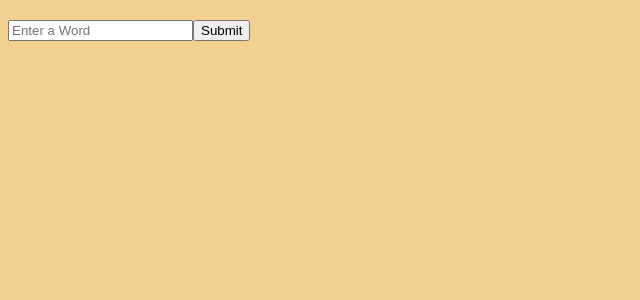
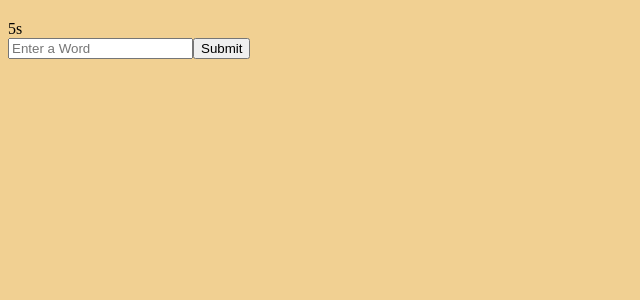
Before and after one commit to prudhomk/shiritori, a React app: page /game in a window 1280 px wide. Shown: the top 300 px of the page, without its empty margins (0-640 px from the left). Built offline with nearby package versions, Linux system fonts and the light colour scheme; a web font is replaced by a local one.

Commit message:
working on timer functionality

```diff
--- a/src/components/game/Game.jsx
+++ b/src/components/game/Game.jsx
@@ -1,15 +1,19 @@
 /* eslint-disable max-len */
-import React from 'react';
+import React, { useEffect, useState } from 'react';
 import { useWord, useWordList, useCategory } from '../state/GameProvider.jsx';
 import { ruleCheck, checkDictionary, checkRepeats } from '../utilities/ruleset.js';
 import { FnV, Names, Animals, Pokemon } from '../../data/categories.js';
 import styles from '../styles/Game.scss';
+
 
 export default function Game() {
 
   const { word, setWord } = useWord();
   const { wordList, setWordList } = useWordList();
   const { category } = useCategory();
+  const [seconds, setSeconds] = useState(5);
+  const [isActive, setIsActive] = useState(false);
+
 
   const definedDictionary = (category) => {
     switch(category) {
@@ -29,13 +33,13 @@ export default function Game() {
 
 
   const handleCheck = () => {
-
-
     if(wordList.length >= 1 && ruleCheck(wordList[wordList.length - 1], word) && checkDictionary(word, definedDictionary(category)) && checkRepeats(word, wordList)) {
       //prevState causing issue where first string is being split after state is updated (removing the ... causes word to appear normally, but causes enclosed arrays instead)
-      setWordList(prevState => [prevState, word]);
+      setWordList(prevState => [...prevState, word]);
+      startTimer();
     } else if(wordList.length < 1 && checkDictionary(word, definedDictionary(category))) {
       setWordList(word);
+      startTimer();
     } else {
       console.log('Not a valid word');
     }
@@ -43,10 +47,26 @@ export default function Game() {
 
   const handleSubmit = (e) => {
     e.preventDefault();
-    console.log('handlecheck word', word);
     handleCheck(word);
     document.getElementById('player-one').reset();
   };
+
+  useEffect(() => {
+    let interval = null;
+    if(isActive) {
+      interval = setInterval(() => {
+        setSeconds(seconds => seconds - 1);
+      }, 1000);
+    } else if(!isActive && seconds !== 0) {
+      clearInterval(interval);
+    }
+    return () => clearInterval(interval);
+  }, [isActive, seconds]);
+
+
+  function startTimer() {
+    setIsActive(!isActive);
+  }
 
 
   return (
@@ -54,6 +74,7 @@ export default function Game() {
       <div className={styles.words}>
         {wordList}
       </div>
+      <div className={styles.timer}>{seconds}s</div>
       <form onSubmit={handleSubmit} id="player-one">
         <input onChange={(e) => setWord(e.target.value)} placeholder="Enter a Word"></input>
         <button>Submit</button>
```
